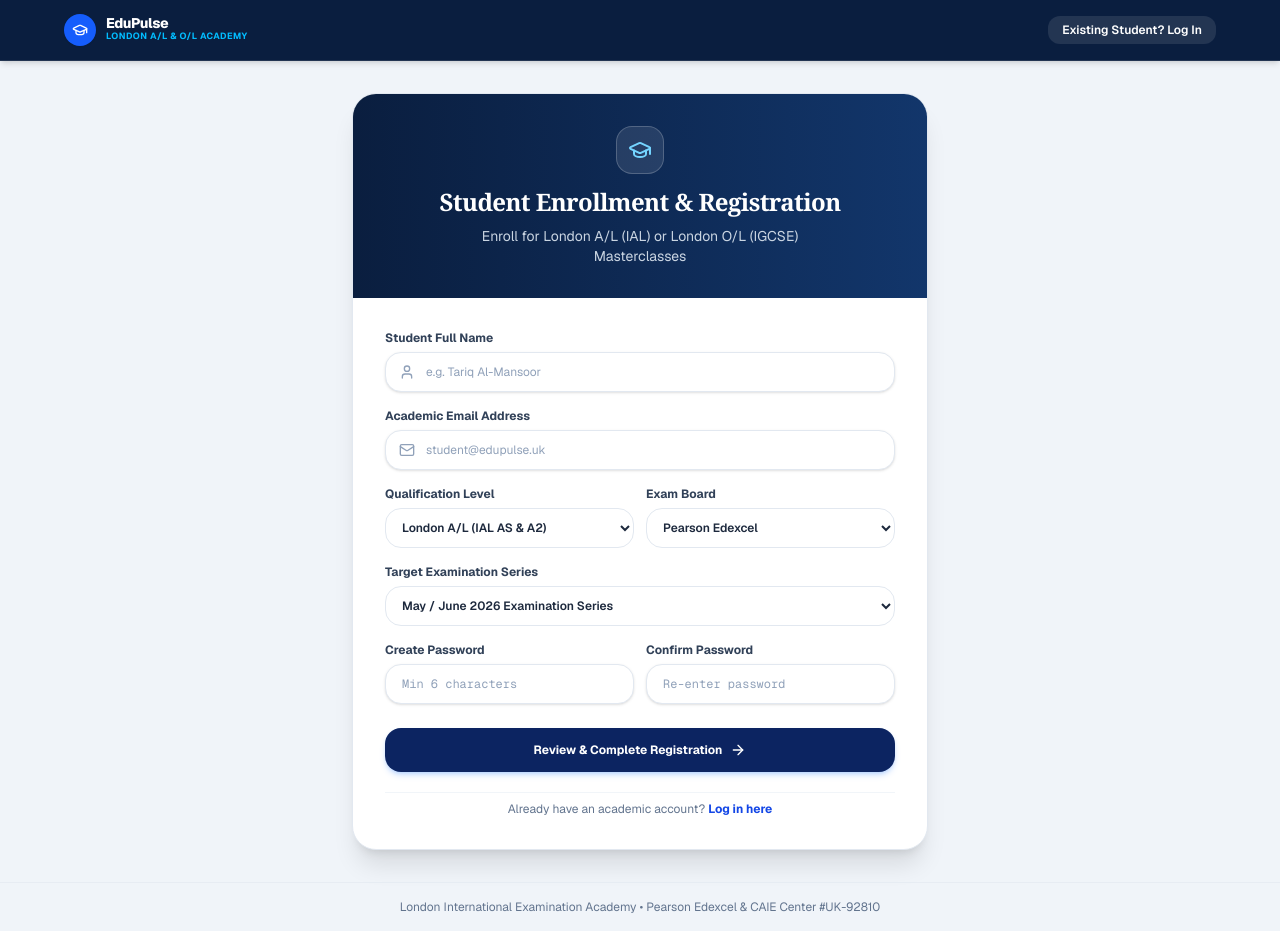
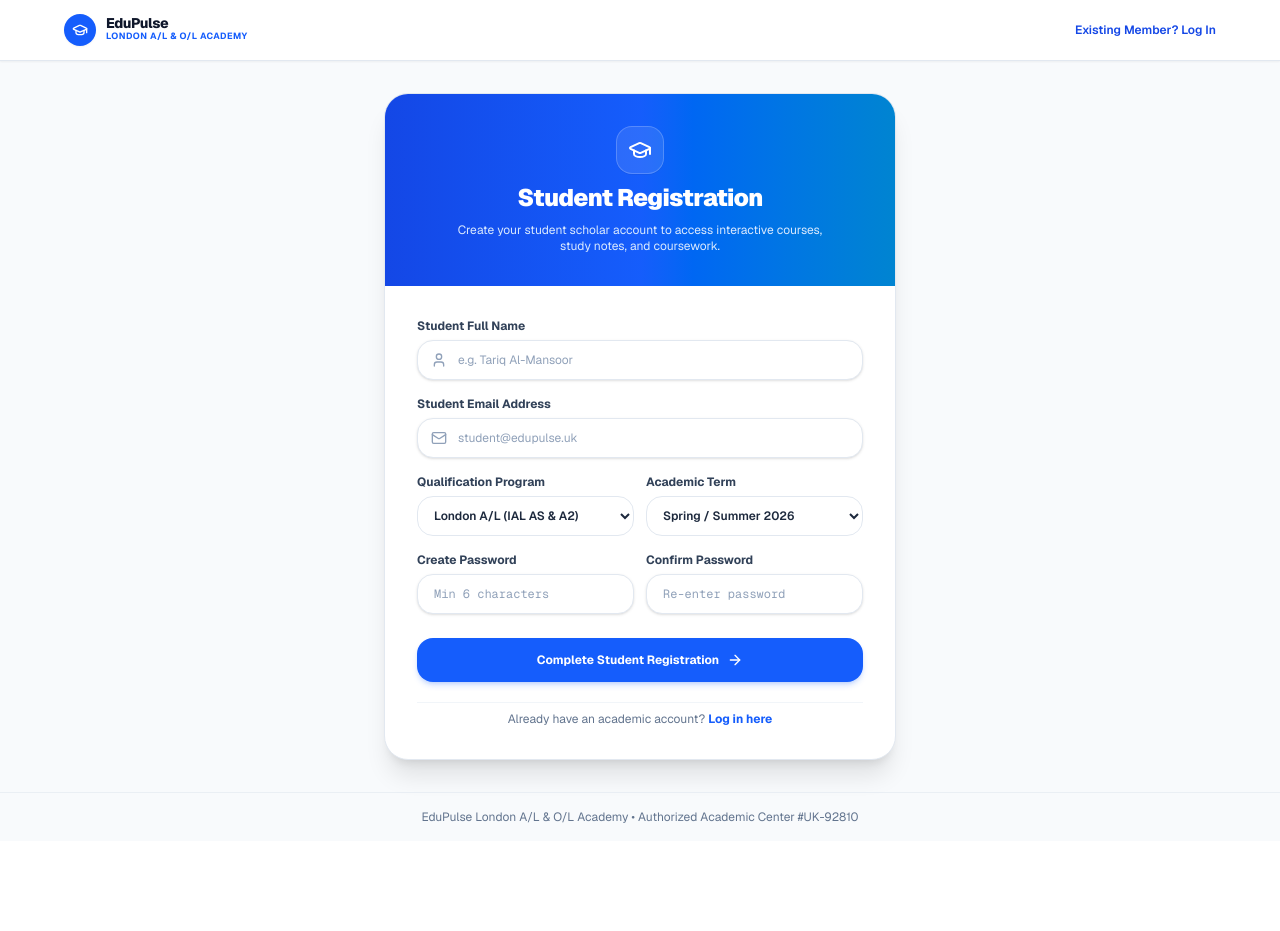
Before and after one commit to yashan223/lms, a Next.js app: page /register in a window 1280 px wide. After the commit the page ends 841 px from the top, so only its background shows below. Built offline with nearby package versions, Linux system fonts and the light colour scheme.

Commit message:
feat: make registration strictly for student enrollment with modern blue styling and auth session cookies

```diff
--- a/app/api/auth/register/route.ts
+++ b/app/api/auth/register/route.ts
@@ -74,6 +74,12 @@ export async function POST(request: Request) {
       maxAge: 60 * 60 * 24 * 7,
     });
 
+    response.cookies.set("edupulse_user_email", newUser.email, {
+      path: "/",
+      httpOnly: false,
+      maxAge: 60 * 60 * 24 * 7,
+    });
+
     return response;
   } catch (error) {
     console.error("Register API error:", error);
--- a/app/register/page.tsx
+++ b/app/register/page.tsx
@@ -17,6 +17,7 @@ import {
   BookOpen,
   Calendar,
   AlertCircle,
+  Sparkles,
 } from "lucide-react";
 
 export default function RegisterPage() {
@@ -27,8 +28,7 @@ export default function RegisterPage() {
   const [password, setPassword] = useState("");
   const [confirmPassword, setConfirmPassword] = useState("");
   const [qualification, setQualification] = useState("London A/L (IAL)");
-  const [examBoard, setExamBoard] = useState("Pearson Edexcel");
-  const [targetSeries, setTargetSeries] = useState("May/June 2026");
+  const [academicTerm, setAcademicTerm] = useState("Spring / Summer 2026");
 
   const [loading, setLoading] = useState(false);
   const [errorMsg, setErrorMsg] = useState<string | null>(null);
@@ -65,8 +65,7 @@ export default function RegisterPage() {
           email,
           password,
           qualification,
-          examBoard,
-          targetSeries,
+          targetSeries: academicTerm,
         }),
       });
 
@@ -88,19 +87,19 @@ export default function RegisterPage() {
   };
 
   return (
-    <div className="min-h-screen bg-[#f0f4f9] text-slate-800 font-sans flex flex-col justify-between selection:bg-blue-600 selection:text-white">
+    <div className="min-h-screen bg-[#f8fafc] text-slate-800 font-sans flex flex-col justify-between selection:bg-blue-600 selection:text-white">
       {/* Top Academic Header */}
-      <header className="bg-[#0a1e3f] text-white border-b border-white/10 py-3.5 px-4 sm:px-8 shadow-md">
+      <header className="bg-white border-b border-slate-200 py-3.5 px-4 sm:px-8 shadow-xs">
         <div className="max-w-6xl mx-auto flex items-center justify-between">
           <Link href="/" className="flex items-center gap-2.5 group">
             <div className="w-8 h-8 rounded-xl bg-blue-600 text-white flex items-center justify-center font-black text-sm shadow-xs group-hover:scale-105 transition-transform">
               <GraduationCap className="w-4 h-4 text-white" />
             </div>
             <div className="flex flex-col">
-              <span className="font-extrabold text-sm tracking-tight leading-none text-white">
+              <span className="font-extrabold text-sm tracking-tight leading-none text-slate-900">
                 EduPulse
               </span>
-              <span className="text-[9px] font-bold tracking-wider text-sky-400 uppercase">
+              <span className="text-[9px] font-bold tracking-wider text-blue-600 uppercase">
                 London A/L & O/L Academy
               </span>
             </div>
@@ -108,26 +107,26 @@ export default function RegisterPage() {
 
           <Link
             href="/login"
-            className="px-3.5 py-1.5 rounded-lg bg-white/10 hover:bg-white/20 text-white text-xs font-semibold transition-colors"
+            className="text-xs font-semibold text-blue-700 hover:text-blue-800 transition-colors"
           >
-            Existing Student? Log In
+            Existing Member? Log In
           </Link>
         </div>
       </header>
 
       {/* Main Registration Form */}
       <main className="flex-1 flex items-center justify-center p-4 sm:p-6 lg:p-8">
-        <div className="max-w-xl w-full bg-white rounded-3xl border border-slate-200 shadow-xl overflow-hidden animate-in fade-in zoom-in-95 duration-300">
-          <div className="bg-gradient-to-r from-[#0a1e3f] to-[#12366b] text-white p-6 sm:p-8 text-center relative overflow-hidden">
+        <div className="max-w-lg w-full bg-white rounded-3xl border border-slate-200 shadow-xl overflow-hidden animate-in fade-in zoom-in-95 duration-300">
+          <div className="bg-gradient-to-r from-blue-700 via-blue-600 to-sky-600 text-white p-6 sm:p-8 text-center relative overflow-hidden">
             <div className="space-y-2">
-              <div className="w-12 h-12 rounded-2xl bg-white/10 border border-white/20 text-sky-300 flex items-center justify-center mx-auto mb-3">
+              <div className="w-12 h-12 rounded-2xl bg-white/10 border border-white/20 text-white flex items-center justify-center mx-auto mb-2 shadow-2xs">
                 <GraduationCap className="w-6 h-6" />
               </div>
-              <h1 className="text-xl sm:text-2xl font-serif font-black tracking-tight text-white">
-                Student Enrollment & Registration
+              <h1 className="text-xl sm:text-2xl font-black tracking-tight text-white">
+                Student Registration
               </h1>
-              <p className="text-xs sm:text-sm text-slate-300 max-w-sm mx-auto">
-                Enroll for London A/L (IAL) or London O/L (IGCSE) Masterclasses
+              <p className="text-xs text-blue-100 max-w-sm mx-auto">
+                Create your student scholar account to access interactive courses, study notes, and coursework.
               </p>
             </div>
           </div>
@@ -151,14 +150,14 @@ export default function RegisterPage() {
                     placeholder="e.g. Tariq Al-Mansoor"
                     value={name}
                     onChange={(e) => setName(e.target.value)}
-                    className="pl-10 h-10 text-xs border-slate-200 rounded-xl"
+                    className="pl-10 h-10 text-xs border-slate-200 rounded-xl focus-visible:ring-blue-500"
                   />
                 </div>
               </div>
 
               {/* Email */}
               <div className="space-y-1.5">
-                <label className="font-bold text-slate-700 block">Academic Email Address</label>
+                <label className="font-bold text-slate-700 block">Student Email Address</label>
                 <div className="relative">
                   <Mail className="w-4 h-4 text-slate-400 absolute left-3.5 top-1/2 -translate-y-1/2" />
                   <Input
@@ -167,19 +166,19 @@ export default function RegisterPage() {
                     placeholder="student@edupulse.uk"
                     value={email}
                     onChange={(e) => setEmail(e.target.value)}
-                    className="pl-10 h-10 text-xs border-slate-200 rounded-xl"
+                    className="pl-10 h-10 text-xs border-slate-200 rounded-xl focus-visible:ring-blue-500"
                   />
                 </div>
               </div>
 
-              {/* Qualification & Board */}
+              {/* Qualification Level & Academic Term */}
               <div className="grid grid-cols-1 sm:grid-cols-2 gap-3">
                 <div className="space-y-1.5">
-                  <label className="font-bold text-slate-700 block">Qualification Level</label>
+                  <label className="font-bold text-slate-700 block">Qualification Program</label>
                   <select
                     value={qualification}
                     onChange={(e) => setQualification(e.target.value)}
-                    className="w-full h-10 rounded-xl border border-slate-200 px-3 bg-white text-xs font-semibold"
+                    className="w-full h-10 rounded-xl border border-slate-200 px-3 bg-white text-xs font-semibold focus:ring-blue-500"
                   >
                     <option value="London A/L (IAL)">London A/L (IAL AS & A2)</option>
                     <option value="London O/L (IGCSE)">London O/L (IGCSE Foundation)</option>
@@ -187,30 +186,17 @@ export default function RegisterPage() {
                 </div>
 
                 <div className="space-y-1.5">
-                  <label className="font-bold text-slate-700 block">Exam Board</label>
+                  <label className="font-bold text-slate-700 block">Academic Term</label>
                   <select
-                    value={examBoard}
-                    onChange={(e) => setExamBoard(e.target.value)}
-                    className="w-full h-10 rounded-xl border border-slate-200 px-3 bg-white text-xs font-semibold"
+                    value={academicTerm}
+                    onChange={(e) => setAcademicTerm(e.target.value)}
+                    className="w-full h-10 rounded-xl border border-slate-200 px-3 bg-white text-xs font-semibold focus:ring-blue-500"
                   >
-                    <option value="Pearson Edexcel">Pearson Edexcel</option>
-                    <option value="Cambridge (CAIE)">Cambridge (CAIE)</option>
+                    <option value="Spring / Summer 2026">Spring / Summer 2026</option>
+                    <option value="Autumn / Winter 2026">Autumn / Winter 2026</option>
+                    <option value="Spring 2027">Spring 2027</option>
                   </select>
                 </div>
-              </div>
-
-              {/* Target Exam Series */}
-              <div className="space-y-1.5">
-                <label className="font-bold text-slate-700 block">Target Examination Series</label>
-                <select
-                  value={targetSeries}
-                  onChange={(e) => setTargetSeries(e.target.value)}
-                  className="w-full h-10 rounded-xl border border-slate-200 px-3 bg-white text-xs font-semibold"
-                >
-                  <option value="May/June 2026">May / June 2026 Examination Series</option>
-                  <option value="Oct/Nov 2026">Oct / Nov 2026 Examination Series</option>
-                  <option value="Jan 2027">January 2027 Examination Series</option>
-                </select>
               </div>
 
               {/* Password & Confirm */}
@@ -223,7 +209,7 @@ export default function RegisterPage() {
                     placeholder="Min 6 characters"
                     value={password}
                     onChange={(e) => setPassword(e.target.value)}
-                    className="h-10 text-xs border-slate-200 rounded-xl font-mono"
+                    className="h-10 text-xs border-slate-200 rounded-xl font-mono focus-visible:ring-blue-500"
                   />
                 </div>
 
@@ -235,7 +221,7 @@ export default function RegisterPage() {
                     placeholder="Re-enter password"
                     value={confirmPassword}
                     onChange={(e) => setConfirmPassword(e.target.value)}
-                    className="h-10 text-xs border-slate-200 rounded-xl font-mono"
+                    className="h-10 text-xs border-slate-200 rounded-xl font-mono focus-visible:ring-blue-500"
                   />
                 </div>
               </div>
@@ -245,9 +231,9 @@ export default function RegisterPage() {
                 <Button
                   type="submit"
                   disabled={loading}
-                  className="w-full h-11 rounded-xl bg-[#0c2461] hover:bg-[#103080] text-white font-bold text-xs shadow-md gap-2"
+                  className="w-full h-11 rounded-xl bg-blue-600 hover:bg-blue-700 text-white font-bold text-xs shadow-md shadow-blue-600/20 gap-2 cursor-pointer transition-all"
                 >
-                  <span>Review & Complete Registration</span>
+                  <span>Complete Student Registration</span>
                   <ArrowRight className="w-4 h-4" />
                 </Button>
               </div>
@@ -255,7 +241,7 @@ export default function RegisterPage() {
 
             <div className="text-center pt-2 border-t border-slate-100 text-xs text-slate-500">
               Already have an academic account?{" "}
-              <Link href="/login" className="font-bold text-blue-700 hover:underline">
+              <Link href="/login" className="font-bold text-blue-600 hover:underline">
                 Log in here
               </Link>
             </div>
@@ -265,7 +251,7 @@ export default function RegisterPage() {
 
       {/* Footer */}
       <footer className="py-4 text-center text-xs text-slate-500 border-t border-slate-200/60">
-        London International Examination Academy • Pearson Edexcel & CAIE Center #UK-92810
+        EduPulse London A/L & O/L Academy • Authorized Academic Center #UK-92810
       </footer>
 
       {/* CONFIRMATION MODAL BEFORE REGISTRATION */}
@@ -273,9 +259,9 @@ export default function RegisterPage() {
         isOpen={showConfirmModal}
         onClose={() => setShowConfirmModal(false)}
         onConfirm={handleConfirmedRegister}
-        title="Confirm Student Enrollment"
-        description={`You are enrolling as a ${qualification} student for the ${targetSeries} academic term. Your account will be created and saved directly to the database.`}
-        confirmText="Confirm & Enter LMS"
+        title="Confirm Student Registration"
+        description={`You are registering as a ${qualification} student scholar for the ${academicTerm} term. Your account will be created and saved directly to the database.`}
+        confirmText="Confirm & Enter Student LMS"
         cancelText="Review Details"
         variant="success"
         requireConsentText="I confirm that all student details are accurate and agree to the academic honor code."
```
